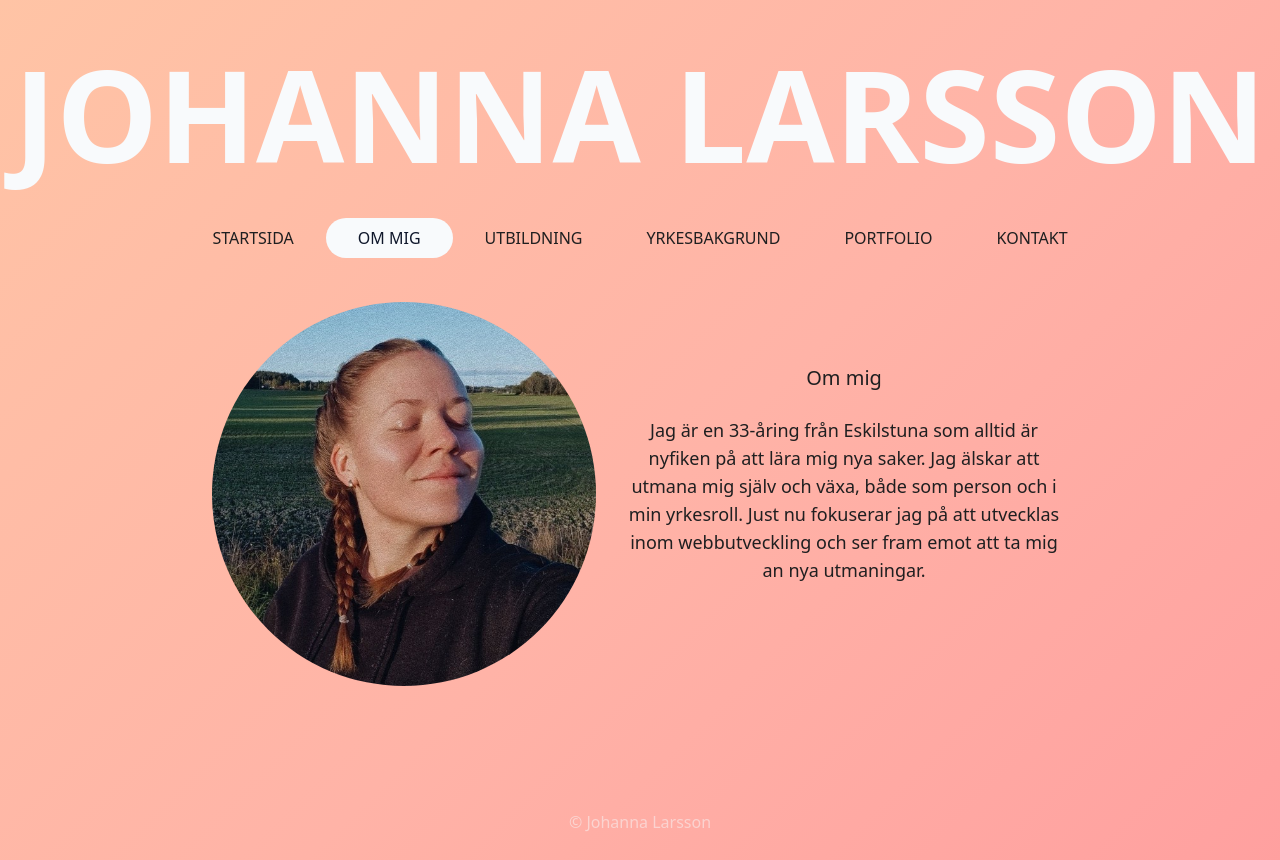
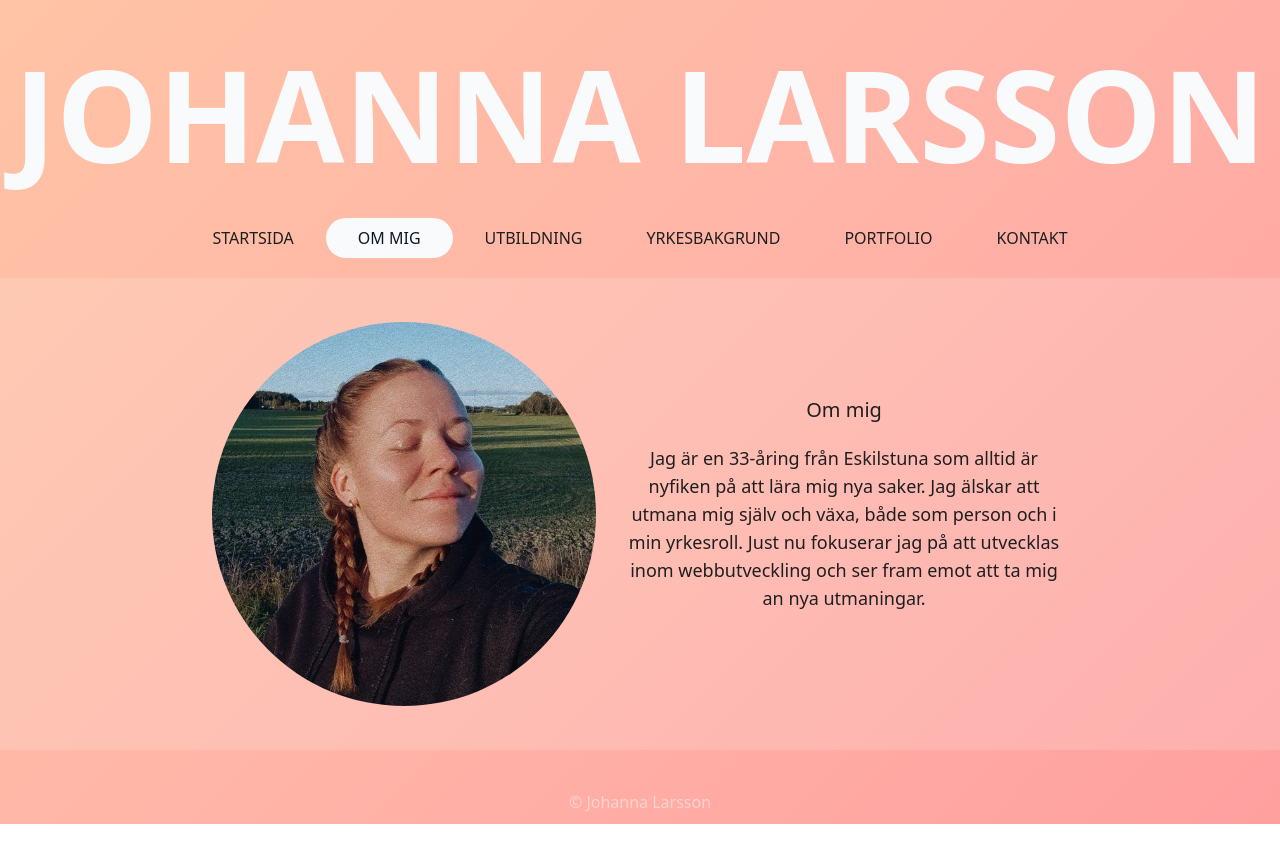
Before and after one commit to johannaskl/MyJourney, a React (Vite) app: page /om-mig in a window 1280 px wide. After the commit the page ends 824 px from the top, so only its background shows below. Built offline with nearby package versions, Linux system fonts and the light colour scheme; the HTML template or start-up script is replaced by a standard one.

Commit message:
Update font colors, img sizes and margins, add calculate age and bg to main

```diff
--- a/src/App.css
+++ b/src/App.css
@@ -1,12 +1,12 @@
 
 html {
     /* background: #f3eeee78; */
-    margin: 10px;
+    margin-top: 10px;
+    margin-bottom: 10px;
     color: #1f1f20;
 }
 
 body {
-  min-height: 100vh;
   background: linear-gradient(
     -45deg,
     #ff7d91,
--- a/src/components/Layout/Layout.jsx
+++ b/src/components/Layout/Layout.jsx
@@ -28,7 +28,7 @@ const Layout = () => {
   return (
     <>
       <header className="text-center">
-        <div className="flex items-center justify-between md:block">
+        <div className="flex items-center justify-between md:block mx-1.5">
           <Link to="/">
             <h1 className="text-3xl sm:text-5xl md:text-9xl font-bold my-5 md:my-10 text-slate-50 text-left sm:text-center">
               JOHANNA LARSSON
@@ -69,7 +69,7 @@ const Layout = () => {
         <nav className="mt-4">
 
           {/* Mobilmeny */}
-          <ul className={`flex flex-col gap-2 md:hidden transition-all duration-300 ${
+          <ul className={`flex flex-col gap-2 md:hidden transition-all duration-300 mx-1.5 ${
               open
                 ? "max-h-96 opacity-100 bg-slate-50/40 rounded-2xl"
                 : "max-h-0 opacity-0 overflow-hidden pointer-events-none"
@@ -85,7 +85,7 @@ const Layout = () => {
                   className={`block rounded-full px-6 py-2 transition-all duration-200 ${
                     pathname === link.path
                       ? "bg-slate-50 text-slate-900"
-                      : "hover:bg-slate-50/60"
+                      : "hover:bg-slate-50/50"
                   }`}
                 >
                   {link.label}
@@ -114,12 +114,12 @@ const Layout = () => {
         </nav>
       </header>
 
-      <main>
+      <main className="bg-slate-50/15 mt-5">
         <Outlet />
       </main>
 
       <footer>
-        <p className="flex justify-center font-thin mt-20 text-slate-50/50">
+        <p className="flex justify-center font-thin mt-10 text-slate-50/50">
           <Link to="/">&copy; Johanna Larsson </Link>
         </p>
       </footer>
--- a/src/components/TicTacToe/TicTacToe.jsx
+++ b/src/components/TicTacToe/TicTacToe.jsx
@@ -19,7 +19,7 @@ function TicTacToe() {
     <section className="text-base max-w-3xl mx-auto text-left space-y-3">
       <div>
         <h3 className="font-semibold">Tre i rad</h3>
-        <a href="https://johannaskl.github.io/Tic-Tac-Toe/" target="_blank" rel="noopener noreferrer" className="text-pink-400 hover:underline text-sm">
+        <a href="https://johannaskl.github.io/Tic-Tac-Toe/" target="_blank" rel="noopener noreferrer" className="text-pink-600 hover:underline">
           Spela Tic-Tac-Toe
         </a>
         <p className="text-base mt-2">
@@ -42,7 +42,7 @@ function TicTacToe() {
       <p className="text-base">JavaScript för spel-logik och interaktivitet. CSS för design och responsiv layout. HTML5 för strukturen.</p>
 
       {/* Bilder-galleri */}
-      <p className="mt-6 text-sm">Klicka på bilderna för att se mer eller testa spelet genom att klicka <a href="https://johannaskl.github.io/Tic-Tac-Toe/" target="_blank" rel="noopener noreferrer" className="text-pink-400 hover:underline text-sm">här</a>!</p>
+      <p className="mt-8">Klicka på bilderna för att se mer eller testa spelet genom att klicka <a href="https://johannaskl.github.io/Tic-Tac-Toe/" target="_blank" rel="noopener noreferrer" className="text-pink-600 hover:underline">här</a>!</p>
       <div className=" grid grid-cols-2 lg:grid-cols-4 gap-2">
         <img src={light} alt="Tic-tac-toe ljus tema" className="w-96 md:mb-0 cursor-pointer" onClick={() => handleClick(light)} />
         <img src={lightWin} alt="Tic-tac-toe vinst ljus tema" className="w-96 md:mb-0 cursor-pointer" onClick={() => handleClick(lightWin)} />
--- a/src/pages/About/About.jsx
+++ b/src/pages/About/About.jsx
@@ -1,17 +1,37 @@
 import { useEffect } from "react";
 import aboutImg from '/images/273847997_2.jpg'
+
+function calculateAge(birthDate) {
+  const today = new Date();
+  const birth = new Date(birthDate);
+
+  let age = today.getFullYear() - birth.getFullYear();
+
+  const hasHadBirthday =
+    today.getMonth() > birth.getMonth() ||
+    (today.getMonth() === birth.getMonth() &&
+      today.getDate() >= birth.getDate());
+
+  if (!hasHadBirthday) {
+    age--;
+  }
+
+  return age;
+}
 
 function About() {
   useEffect(() => {
     document.title = "Om mig";
   }, []);
 
+  const age = calculateAge("1993-02-22");
+
   return (
     <>
-      <img src={aboutImg} alt="Om mig bild" className="rounded-full w-96 h-96 object-cover mb-9 md:mb-0" />
+      <img src={aboutImg} alt="Om mig bild" className="rounded-full aspect-square w-full max-w-96 object-cover mb-9 md:mb-0" />
       <section className="max-w-md w-full">
-        <h2 className="text-xl font-medium mb-6">Om mig</h2>
-        <p className="text-base md:text-lg max-w-xl mx-auto mb-10">Jag är en 33-åring från Eskilstuna som alltid är nyfiken på att lära mig nya saker. Jag älskar att utmana mig själv och växa, både som person och i min yrkesroll. Just nu fokuserar jag på att utvecklas inom webbutveckling och ser fram emot att ta mig an nya utmaningar.</p>
+        <h2 className="text-xl font-medium mb-5">Om mig</h2>
+        <p className="text-base md:text-lg max-w-xl mx-auto mb-5">Jag är en {age}-åring från Eskilstuna som alltid är nyfiken på att lära mig nya saker. Jag älskar att utmana mig själv och växa, både som person och i min yrkesroll. Just nu fokuserar jag på att utvecklas inom webbutveckling och ser fram emot att ta mig an nya utmaningar.</p>
       </section>
     </>
   );
--- a/src/pages/Contact/Contact.jsx
+++ b/src/pages/Contact/Contact.jsx
@@ -8,11 +8,11 @@ function Contact() {
 
   return (
     <>
-      <img src={contactImg} alt="Min kontaktbild" className="rounded-full w-96 h-96 object-cover mb-9 md:mb-0" />
+      <img src={contactImg} alt="Min kontaktbild" className="rounded-full aspect-square w-full max-w-96 object-cover mb-9 md:mb-0" />
       <section className="max-w-md w-full">
-        <h2 className="text-xl font-medium mb-6">Kontakta mig</h2>
-        <p className="text-base md:text-lg max-w-xl mx-auto mb-10">Har du frågor eller vill nätverka? Kontakta mig gärna via
-          <a href="https://www.linkedin.com/in/larsson-johanna" target="_blank" rel="noopener noreferrer" className="text-pink-400"> LinkedIn</a>!
+        <h2 className="text-xl font-medium mb-5">Kontakta mig</h2>
+        <p className="text-base md:text-lg max-w-xl mx-auto mb-5">Har du frågor eller vill nätverka? Kontakta mig gärna via
+          <a href="https://www.linkedin.com/in/larsson-johanna" target="_blank" rel="noopener noreferrer" className="text-pink-600"> LinkedIn</a>!
         </p>
       </section>
     </>
--- a/src/pages/Education/Education.jsx
+++ b/src/pages/Education/Education.jsx
@@ -8,13 +8,13 @@ function Education() {
   return (
     <div className="flex flex-col items-center justify-center text-center px-4">
       <h2 className="text-xl font-medium my-8">Utbildning & kurser</h2>
-      <div className="my-5">
+      <div className="mb-8">
 
         <section className="text-base max-w-3xl mx-auto text-left space-y-3">
           <div>
             <h3 className="font-semibold">Frontendutveckling – EC Utbildning (distans)</h3>
-            <p className="italic text-sm text-pink-400">Augusti 2024 – Juni 2026</p>
-            <a href="https://ecutbildning.se/utbildningar/frontendutvecklare/" target="_blank" rel="noopener noreferrer" className="text-sm underline hover:text-pink-400">
+            <p className="italic text-pink-600">Augusti 2024 – Juni 2026</p>
+            <a href="https://ecutbildning.se/utbildningar/frontendutvecklare/" target="_blank" rel="noopener noreferrer" className="underline hover:text-pink-600">
               Genväg till utbildningen
             </a>
           </div>
@@ -25,13 +25,13 @@ function Education() {
 
           <div>
             <h3 className="font-semibold mt-6">Introduktion till programmering & C# – Luleå Tekniska Universitet</h3>
-            <p className="italic text-sm text-pink-400">2024</p>
+            <p className="italic text-pink-600">2024</p>
             <p>7,5 hp – Kurskod L0002B</p>
           </div>
 
           <div>
             <h3 className="font-semibold mt-6">Medieprogrammet – Nti-gymnasiet, Eskilstuna</h3>
-            <p className="italic text-sm text-pink-400">2009 – 2012</p>
+            <p className="italic text-pink-600">2009 – 2012</p>
             <p>Inriktning: Grafisk kommunikation. Utbildningen innefattade kunskaper inom fotografering, grafisk design, medieproduktion och multimedia.</p>
           </div>
         </section>
--- a/src/pages/Home/Home.jsx
+++ b/src/pages/Home/Home.jsx
@@ -8,9 +8,9 @@ function Home() {
 
   return (
     <>
-      <img src={profileImg} alt="Min profilbild" className="rounded-full w-96 h-96 object-cover mb-9 md:mb-0" />
+      <img src={profileImg} alt="Min profilbild" className="rounded-full aspect-square w-full max-w-96 object-cover mb-9 md:mb-0" />
       <section className="max-w-md w-full">
-        <h2 className="text-2xl font-medium mb-6 ">Frontendutvecklare</h2>
+        <h2 className="text-2xl font-medium mb-5 ">Frontendutvecklare</h2>
       </section>
     </>
   );
--- a/src/pages/Portfolio/Portfolio.jsx
+++ b/src/pages/Portfolio/Portfolio.jsx
@@ -9,7 +9,7 @@ function Portfolio() {
   return (
     <div className="flex flex-col items-center justify-center text-center px-4">
       <h2 className="text-xl font-medium my-8">Portfolio</h2>
-      <div className="my-5">
+      <div className="mb-8">
         <TicTacToe />
       </div>
     </div>
```
Also changed, not shown: src/pages/Experience/Experience.jsx (+3 -5 lines).
